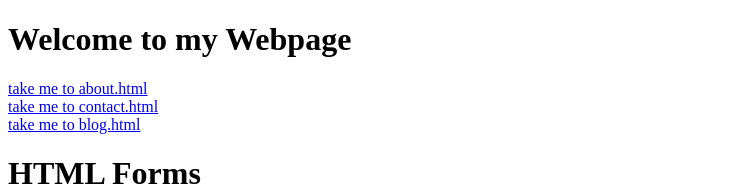
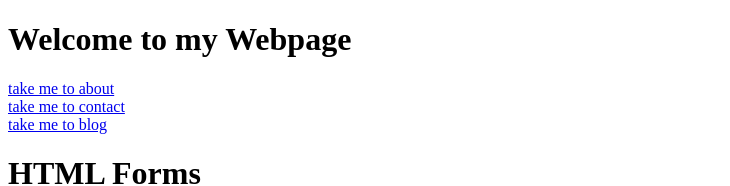
Before and after one commit to MARTINSEGUGBO/My-second-webpage, a plain HTML site: page index.html in a window 1280 px wide. Shown: the top 186 px of the page, without its empty margins (0-730 px from the left). Drawn offline with Linux system fonts and the light colour scheme.

Commit message:
fixed external links

```diff
--- a/index.html
+++ b/index.html
@@ -8,11 +8,11 @@
 <body>
     <h1>Welcome to my Webpage</h1>
 
-    <a href="https://about.html">take me to about.html</a><br>
+    <a href="./Others/about.html">take me to about</a><br>
     <!--site cannot be reached-->
-    <a href="https://contact.html">take me to contact.html</a><br>
+    <a href="./Others/contact.html">take me to contact</a><br>
     <!--site cannot be reached-->
-    <a href="https://blog.html">take me to blog.html</a><br>
+    <a href="./Others/blog.html">take me to blog</a><br>
     <!--site cannot be reached-->
 
     <!--creat HTML FORM-->
```
